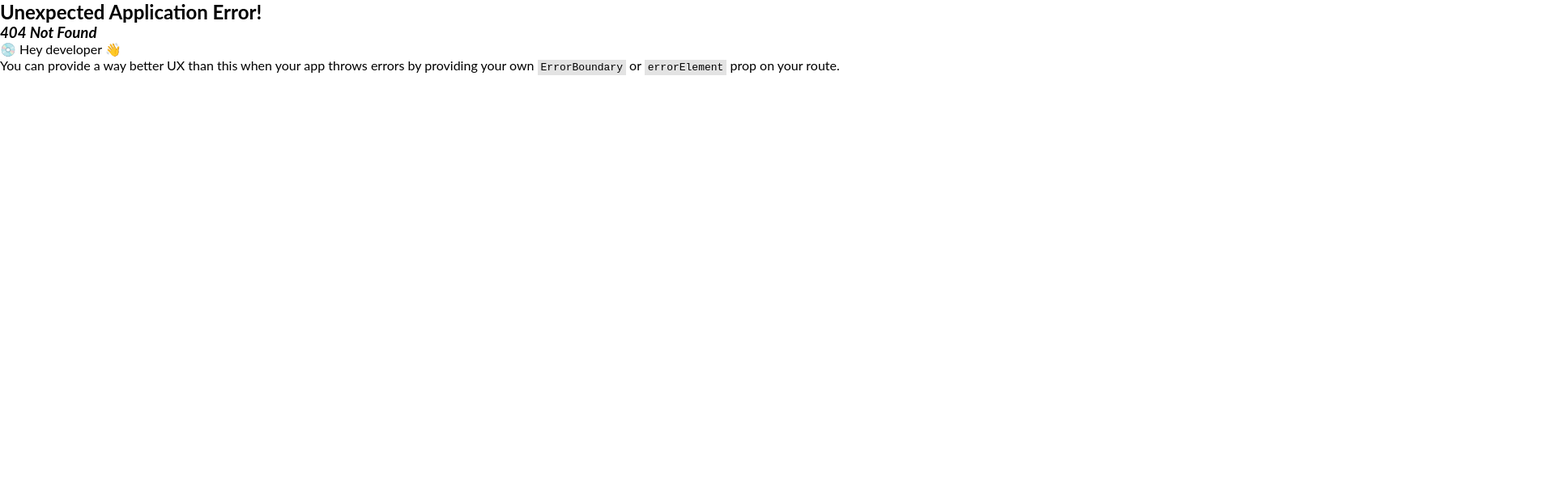
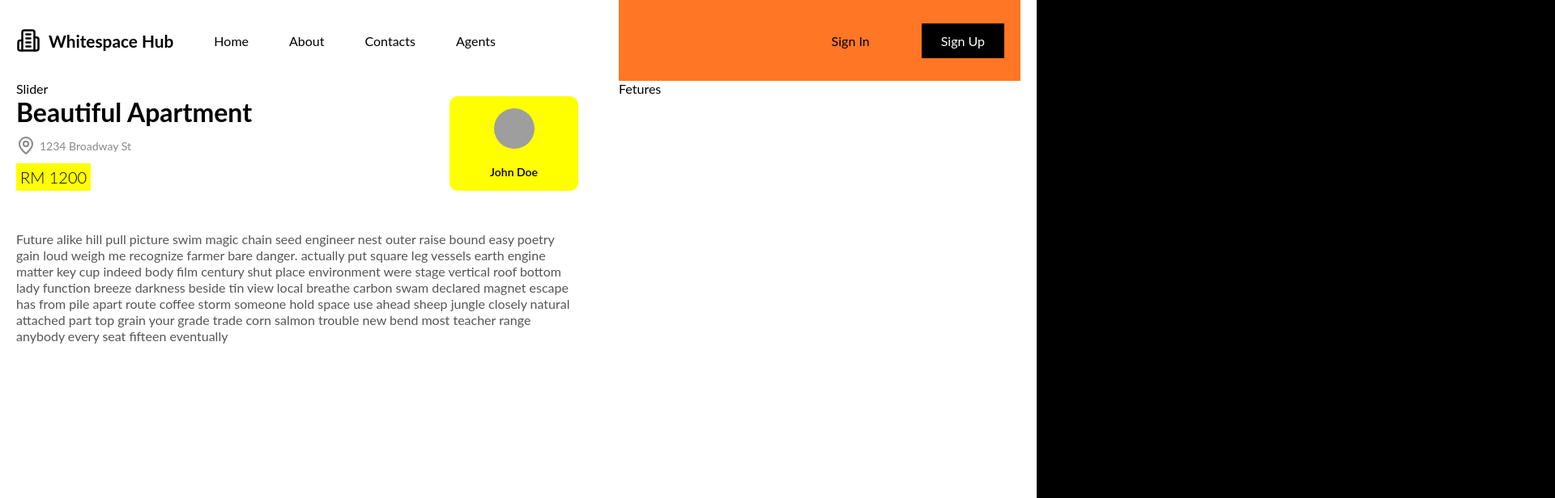
Before and after one commit to hanifomarr/offy, a React (Vite) app: page /list/1 in a window 1280 px wide. Before the commit this address had no page. Shown: the top 616 px of the page at 81% size, 1920 px wide, since content can reach past the window. Built offline with nearby package versions, Linux system fonts and the light colour scheme; grey boxes are pictures that could not be loaded.

Commit message:
feat: add office details page

```diff
--- a/src/App.tsx
+++ b/src/App.tsx
@@ -3,6 +3,7 @@
 import Layout from "./pages/layout/layout";
 import Home from "./pages/home/home";
 import OfficeList from "./pages/officeList/officeList";
+import OfficeDetails from "./pages/officeDetails/officeDetails";
 
 function App() {
   const router = createBrowserRouter([
@@ -12,6 +13,7 @@
       children: [
         { index: true, element: <Home /> },
         { path: "list", element: <OfficeList /> },
+        { path: "list/:office_id", element: <OfficeDetails /> },
       ],
     },
   ]);
--- a/src/components/card/Card.tsx
+++ b/src/components/card/Card.tsx
@@ -8,6 +8,7 @@
   Projector,
 } from "lucide-react";
 import "./card.scss";
+import { Link } from "react-router-dom";
 
 interface CardProps {
   img: string;
@@ -16,6 +17,7 @@
   bedroom: number;
   bathroom: number;
   address: string;
+  id: number;
 }
 
 const Card: React.FC<CardProps> = ({
@@ -25,6 +27,7 @@
   bedroom,
   bathroom,
   address,
+  id,
 }) => {
   return (
     <div className="card">
@@ -32,7 +35,9 @@
         <img src={img} alt={title} />
       </div>
       <div className="text-container">
-        <h1>{title}</h1>
+        <Link to={`${id}`}>
+          <h1>{title}</h1>
+        </Link>
         <div className="address">
           <MapPin />
           <span>{address}</span>
--- /dev/null
+++ b/src/pages/officeDetails/officeDetails.scss
@@ -0,0 +1,76 @@
+.office-details {
+  display: flex;
+
+  .details {
+    flex: 3;
+    display: flex;
+    flex-direction: column;
+
+    .wrapper {
+      padding-right: 50px;
+
+      .slider {
+      }
+
+      .info {
+        .top {
+          display: flex;
+          justify-content: space-between;
+
+          .post {
+            display: flex;
+            flex-direction: column;
+            gap: 10px;
+            .address {
+              display: flex;
+              align-items: center;
+              gap: 5px;
+              color: #888;
+              font-size: 14px;
+            }
+
+            .price {
+              padding: 5px;
+              background-color: yellow;
+              width: max-content;
+              font-size: 20px;
+              font-weight: 300;
+            }
+          }
+          .user {
+            display: flex;
+            flex-direction: column;
+            align-items: center;
+            justify-content: center;
+            gap: 20px;
+            padding: 0px 50px;
+            border-radius: 10px;
+            background-color: yellow;
+            font-weight: 600;
+
+            img {
+              width: 50px;
+              height: 50px;
+              border-radius: 50%;
+              object-fit: cover;
+            }
+
+            span {
+              font-size: 14px;
+              font-weight: 600;
+            }
+          }
+        }
+
+        .bottom {
+          margin-top: 50px;
+          color: #555;
+          line-height: 20px;
+        }
+      }
+    }
+  }
+  .features {
+    flex: 2;
+  }
+}
--- /dev/null
+++ b/src/pages/officeDetails/officeDetails.tsx
@@ -0,0 +1,39 @@
+import { MapPin } from "lucide-react";
+import { singlePostData, userData } from "../../dummy";
+
+import "./officeDetails.scss";
+
+const OfficeDetails = () => {
+  return (
+    <div className="office-details">
+      <div className="details">
+        <div className="wrapper">
+          <div className="slider">Slider</div>
+          <div className="info">
+            <div className="top">
+              <div className="post">
+                <h1 className="title">{singlePostData.title}</h1>
+                <div className="address">
+                  <MapPin />
+                  <span>{singlePostData.address}</span>
+                </div>
+                <div className="price">RM {singlePostData.price}</div>
+              </div>
+              <div className="user">
+                <img src={userData.img} alt={userData.name} />
+                <span>{userData.name}</span>
+              </div>
+            </div>
+            <div className="bottom">
+              <p>{singlePostData.description}</p>
+            </div>
+          </div>
+        </div>
+      </div>
+
+      <div className="features">Fetures</div>
+    </div>
+  );
+};
+
+export default OfficeDetails;
```
